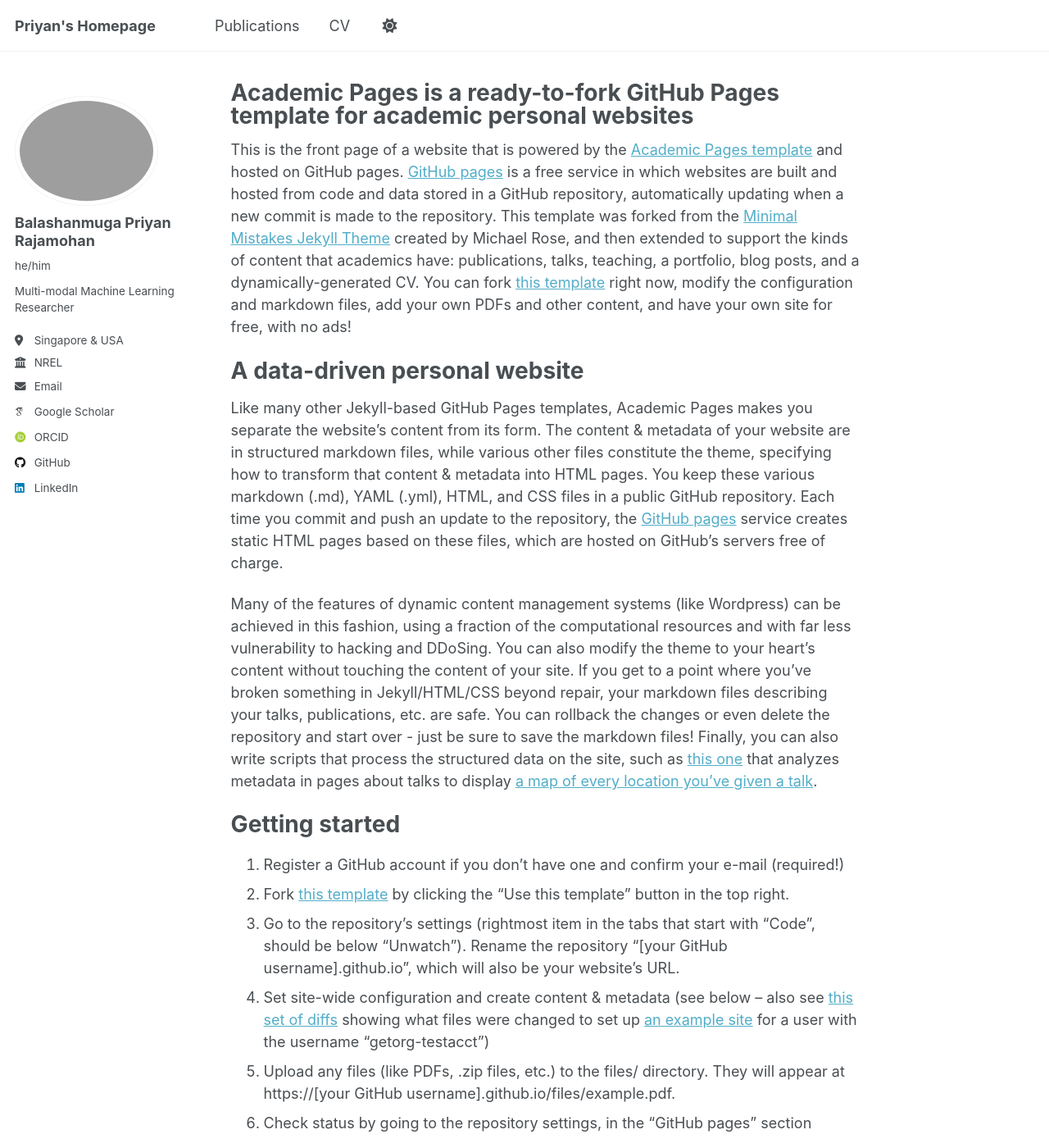
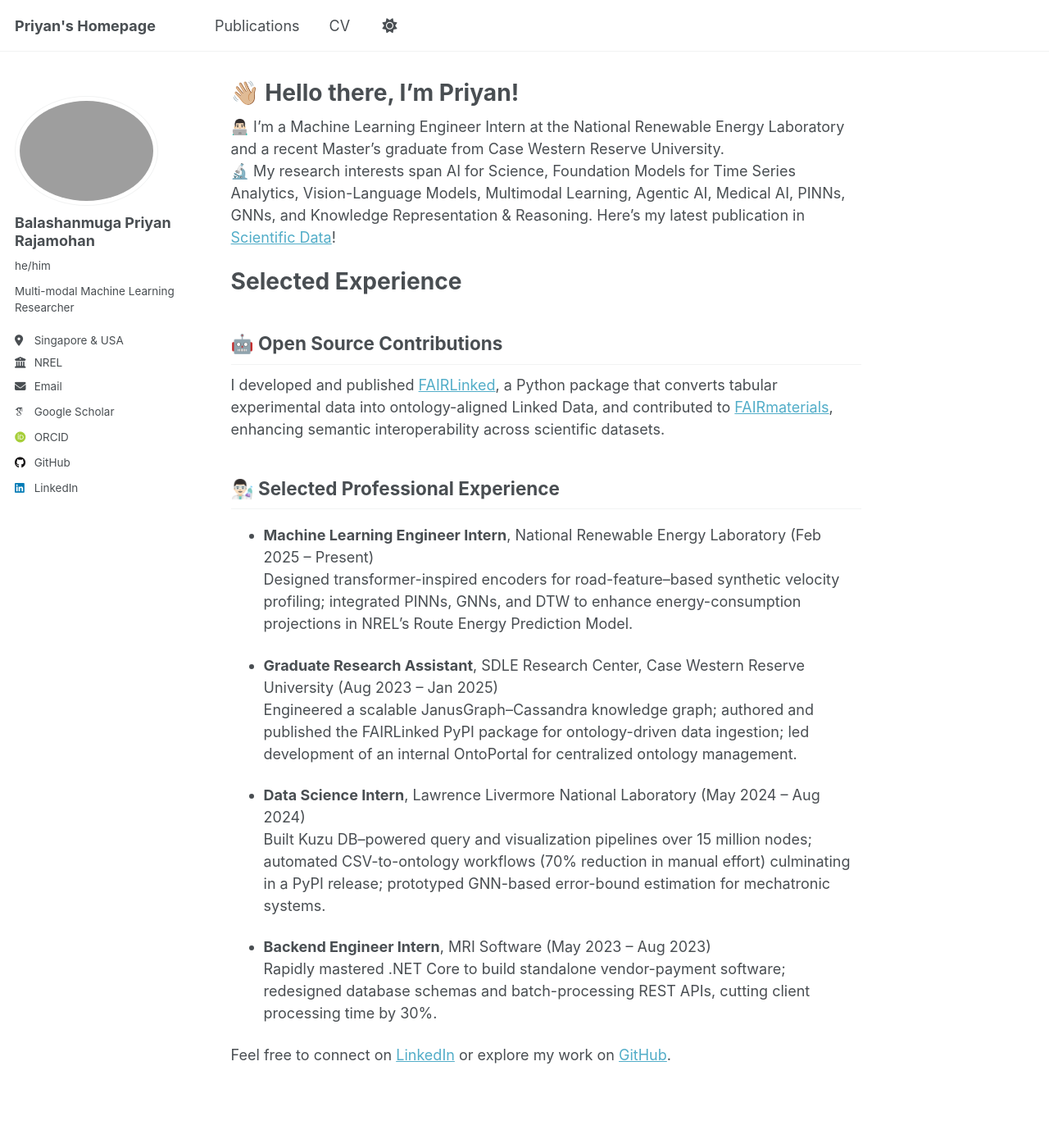
Before and after one commit to priyan-coder/priyan-coder.github.io, a Jekyll site: the page built from _pages/about.md, in a window 1280 px wide and 1400 px high. Shown: the whole window at 82% size. Built offline with Jekyll 4.4.1, drawn with Linux system fonts in a browser that asks for light colours; some web fonts are replaced; some of the changed text lies outside the part shown.

Commit message:
updated homepage

```diff
--- a/_config.yml
+++ b/_config.yml
@@ -22,7 +22,7 @@ repository: 'priyan-coder/priyan-coder.github.io'
 #               Additional customization can be done by editing /_includes/author-profile.html
 author:
   # Biographic information
-  avatar: 'Priyan_profile_2.jpg'
+  avatar: 'profile_3_priyan.jpg'
   name: 'Balashanmuga Priyan Rajamohan'
   pronouns: 'he/him'
   bio: 'Multi-modal Machine Learning Researcher'
--- a/_pages/about.md
+++ b/_pages/about.md
@@ -1,49 +1,33 @@
 ---
 permalink: /
-title: "Academic Pages is a ready-to-fork GitHub Pages template for academic personal websites"
+title: "👋🏼 Hello there, I'm Priyan!"
 author_profile: true
 redirect_from:
   - /about/
   - /about.html
 ---
 
-This is the front page of a website that is powered by the [Academic Pages template](https://github.com/academicpages/academicpages.github.io) and hosted on GitHub pages. [GitHub pages](https://pages.github.com) is a free service in which websites are built and hosted from code and data stored in a GitHub repository, automatically updating when a new commit is made to the repository. This template was forked from the [Minimal Mistakes Jekyll Theme](https://mmistakes.github.io/minimal-mistakes/) created by Michael Rose, and then extended to support the kinds of content that academics have: publications, talks, teaching, a portfolio, blog posts, and a dynamically-generated CV. You can fork [this template](https://github.com/academicpages/academicpages.github.io) right now, modify the configuration and markdown files, add your own PDFs and other content, and have your own site for free, with no ads!
+👨🏻‍💻 I'm a Machine Learning Engineer Intern at the National Renewable Energy Laboratory and a recent Master’s graduate from Case Western Reserve University.
+🔬 My research interests span AI for Science, Foundation Models for Time Series Analytics, Vision-Language Models, Multimodal Learning, Agentic AI, Medical AI, PINNs, GNNs, and Knowledge Representation & Reasoning. Here's my latest publication in [Scientific Data](https://www.nature.com/articles/s41597-025-04938-5)!
 
-A data-driven personal website
-======
-Like many other Jekyll-based GitHub Pages templates, Academic Pages makes you separate the website's content from its form. The content & metadata of your website are in structured markdown files, while various other files constitute the theme, specifying how to transform that content & metadata into HTML pages. You keep these various markdown (.md), YAML (.yml), HTML, and CSS files in a public GitHub repository. Each time you commit and push an update to the repository, the [GitHub pages](https://pages.github.com/) service creates static HTML pages based on these files, which are hosted on GitHub's servers free of charge.
+# Selected Experience
 
-Many of the features of dynamic content management systems (like Wordpress) can be achieved in this fashion, using a fraction of the computational resources and with far less vulnerability to hacking and DDoSing. You can also modify the theme to your heart's content without touching the content of your site. If you get to a point where you've broken something in Jekyll/HTML/CSS beyond repair, your markdown files describing your talks, publications, etc. are safe. You can rollback the changes or even delete the repository and start over - just be sure to save the markdown files! Finally, you can also write scripts that process the structured data on the site, such as [this one](https://github.com/academicpages/academicpages.github.io/blob/master/talkmap.ipynb) that analyzes metadata in pages about talks to display [a map of every location you've given a talk](https://academicpages.github.io/talkmap.html).
+## 🤖 Open Source Contributions
 
-Getting started
-======
-1. Register a GitHub account if you don't have one and confirm your e-mail (required!)
-1. Fork [this template](https://github.com/academicpages/academicpages.github.io) by clicking the "Use this template" button in the top right.
-1. Go to the repository's settings (rightmost item in the tabs that start with "Code", should be below "Unwatch"). Rename the repository "[your GitHub username].github.io", which will also be your website's URL.
-1. Set site-wide configuration and create content & metadata (see below -- also see [this set of diffs](http://archive.is/3TPas) showing what files were changed to set up [an example site](https://getorg-testacct.github.io) for a user with the username "getorg-testacct")
-1. Upload any files (like PDFs, .zip files, etc.) to the files/ directory. They will appear at https://[your GitHub username].github.io/files/example.pdf.
-1. Check status by going to the repository settings, in the "GitHub pages" section
+I developed and published [FAIRLinked](https://pypi.org/project/FAIRLinked/), a Python package that converts tabular experimental data into ontology-aligned Linked Data, and contributed to [FAIRmaterials](https://pypi.org/project/FAIRmaterials/), enhancing semantic interoperability across scientific datasets.
 
-Site-wide configuration
-------
-The main configuration file for the site is in the base directory in [_config.yml](https://github.com/academicpages/academicpages.github.io/blob/master/_config.yml), which defines the content in the sidebars and other site-wide features. You will need to replace the default variables with ones about yourself and your site's github repository. The configuration file for the top menu is in [_data/navigation.yml](https://github.com/academicpages/academicpages.github.io/blob/master/_data/navigation.yml). For example, if you don't have a portfolio or blog posts, you can remove those items from that navigation.yml file to remove them from the header.
+## 👨🏻‍🔬 Selected Professional Experience
 
-Create content & metadata
-------
-For site content, there is one markdown file for each type of content, which are stored in directories like _publications, _talks, _posts, _teaching, or _pages. For example, each talk is a markdown file in the [_talks directory](https://github.com/academicpages/academicpages.github.io/tree/master/_talks). At the top of each markdown file is structured data in YAML about the talk, which the theme will parse to do lots of cool stuff. The same structured data about a talk is used to generate the list of talks on the [Talks page](https://academicpages.github.io/talks), each [individual page](https://academicpages.github.io/talks/2012-03-01-talk-1) for specific talks, the talks section for the [CV page](https://academicpages.github.io/cv), and the [map of places you've given a talk](https://academicpages.github.io/talkmap.html) (if you run this [python file](https://github.com/academicpages/academicpages.github.io/blob/master/talkmap.py) or [Jupyter notebook](https://github.com/academicpages/academicpages.github.io/blob/master/talkmap.ipynb), which creates the HTML for the map based on the contents of the _talks directory).
+- **Machine Learning Engineer Intern**, National Renewable Energy Laboratory (Feb 2025 – Present)
+  Designed transformer-inspired encoders for road-feature–based synthetic velocity profiling; integrated PINNs, GNNs, and DTW to enhance energy-consumption projections in NREL’s Route Energy Prediction Model.
 
-**Markdown generator**
+- **Graduate Research Assistant**, SDLE Research Center, Case Western Reserve University (Aug 2023 – Jan 2025)
+  Engineered a scalable JanusGraph–Cassandra knowledge graph; authored and published the FAIRLinked PyPI package for ontology-driven data ingestion; led development of an internal OntoPortal for centralized ontology management.
 
-The repository includes [a set of Jupyter notebooks](https://github.com/academicpages/academicpages.github.io/tree/master/markdown_generator
-) that converts a CSV containing structured data about talks or presentations into individual markdown files that will be properly formatted for the Academic Pages template. The sample CSVs in that directory are the ones I used to create my own personal website at stuartgeiger.com. My usual workflow is that I keep a spreadsheet of my publications and talks, then run the code in these notebooks to generate the markdown files, then commit and push them to the GitHub repository.
+- **Data Science Intern**, Lawrence Livermore National Laboratory (May 2024 – Aug 2024)
+  Built Kuzu DB–powered query and visualization pipelines over 15 million nodes; automated CSV-to-ontology workflows (70% reduction in manual effort) culminating in a PyPI release; prototyped GNN-based error-bound estimation for mechatronic systems.
 
-How to edit your site's GitHub repository
-------
-Many people use a git client to create files on their local computer and then push them to GitHub's servers. If you are not familiar with git, you can directly edit these configuration and markdown files directly in the github.com interface. Navigate to a file (like [this one](https://github.com/academicpages/academicpages.github.io/blob/master/_talks/2012-03-01-talk-1.md) and click the pencil icon in the top right of the content preview (to the right of the "Raw | Blame | History" buttons). You can delete a file by clicking the trashcan icon to the right of the pencil icon. You can also create new files or upload files by navigating to a directory and clicking the "Create new file" or "Upload files" buttons.
+- **Backend Engineer Intern**, MRI Software (May 2023 – Aug 2023)
+  Rapidly mastered .NET Core to build standalone vendor-payment software; redesigned database schemas and batch-processing REST APIs, cutting client processing time by 30%.
 
-Example: editing a markdown file for a talk
-![Editing a markdown file for a talk](/images/editing-talk.png)
-
-For more info
-------
-More info about configuring Academic Pages can be found in [the guide](https://academicpages.github.io/markdown/), the [growing wiki](https://github.com/academicpages/academicpages.github.io/wiki), and you can always [ask a question on GitHub](https://github.com/academicpages/academicpages.github.io/discussions). The [guides for the Minimal Mistakes theme](https://mmistakes.github.io/minimal-mistakes/docs/configuration/) (which this theme was forked from) might also be helpful.
+Feel free to connect on [LinkedIn](https://www.linkedin.com/in/priyan-rajamohan) or explore my work on [GitHub](https://github.com/priyan-coder).
```
Also changed, not shown: 2 other files.
